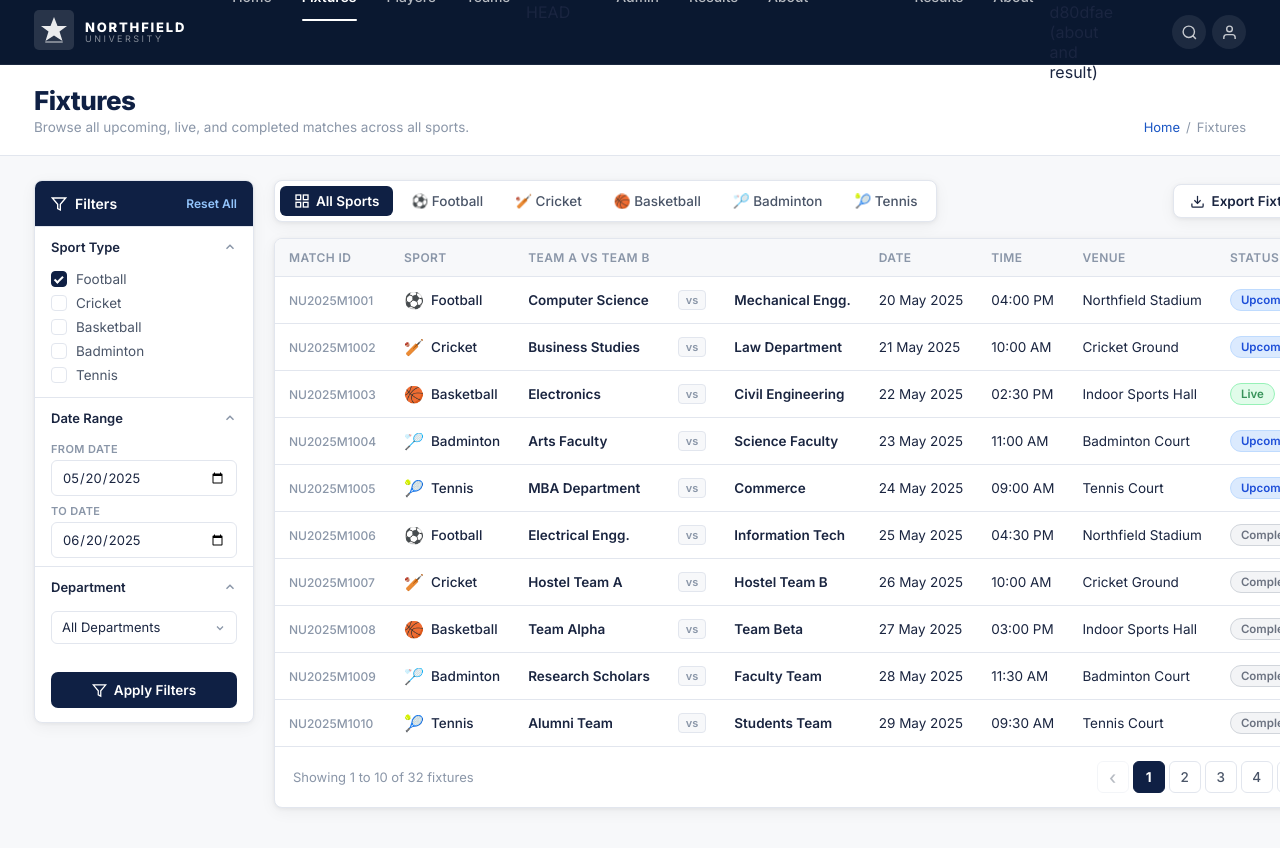
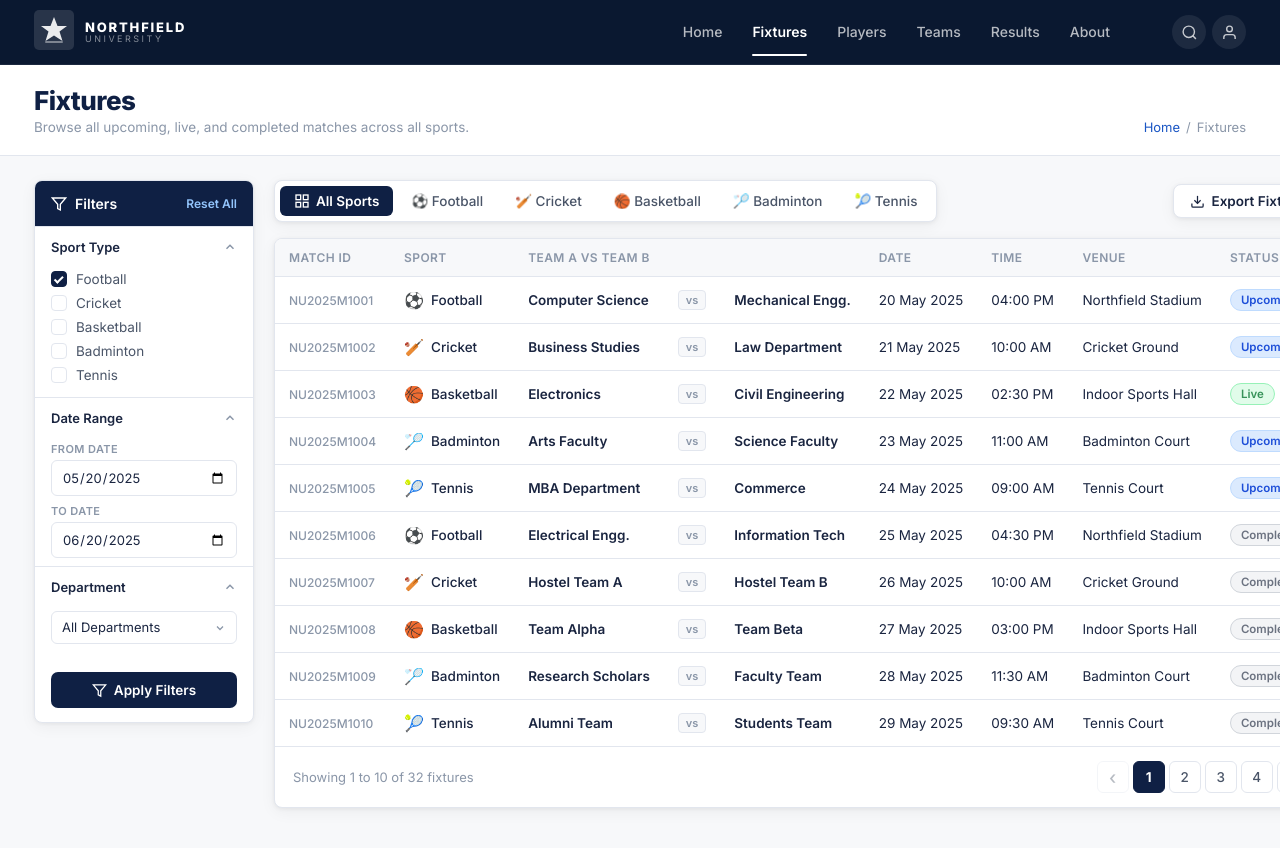
Before and after one commit to lazimkhandakar/sports-website, a plain HTML site: page Fixtures page/index.html in a window 1280 px wide. Shown: the top 848 px of the page. Drawn offline with Linux system fonts and the light colour scheme.

Commit message:
new pages

```diff
--- a/Fixtures page/index.html
+++ b/Fixtures page/index.html
@@ -33,14 +33,8 @@
         <li><a href="index.html" class="active">Fixtures</a></li>
         <li><a href="../Players page/index.html">Players</a></li>
         <li><a href="../Teams/index.html">Teams</a></li>
-<<<<<<< HEAD
-        <li><a href="../Admin page/index.html">Admin</a></li>
-        <li><a href="#">Results</a></li>
-        <li><a href="#">About</a></li>
-=======
         <li><a href="../Result/index.html">Results</a></li>
         <li><a href="../About/index.html">About</a></li>
->>>>>>> d80dfae (about and result)
       </ul>
 
       <div class="nav-actions">
```
Also changed, not shown: Home page/index.html (+0 -5 lines), Players page/index.html (+0 -6 lines), Teams/index.html (+0 -6 lines).
